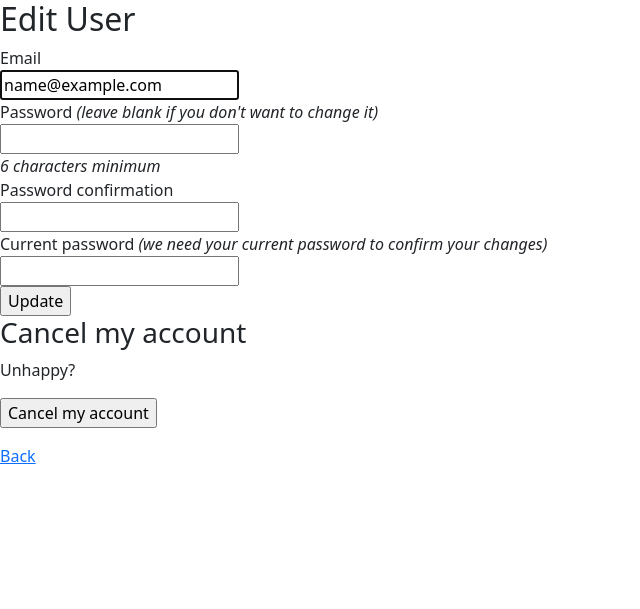
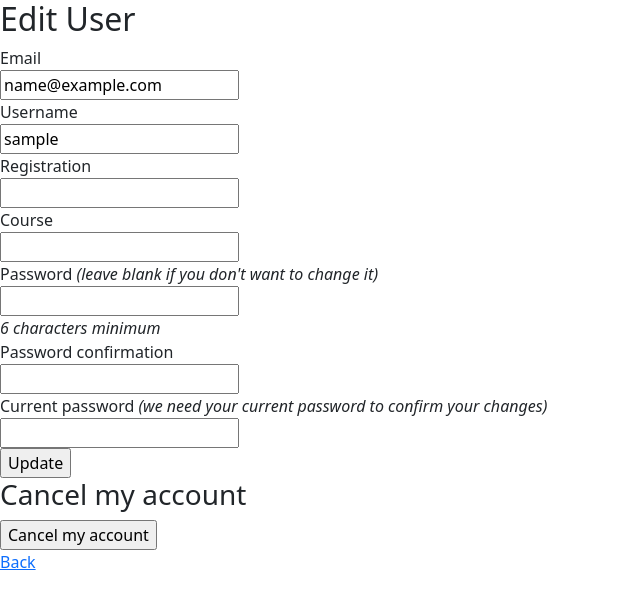
Before and after one commit to EngSwCIC/Reserva-de-Salas, a Rails app: page /edit_user in a window 1280 px wide. Shown: the top 609 px of the page, without its empty margins (0-640 px from the left). Run offline with Rails 7, Linux system fonts and the light colour scheme; the visitor is signed in with stand-in values (Sample User, id 1); style sheets or scripts are compiled from the project's sources; some libraries are stand-ins or nearby versions.

Commit message:
Adicionando botões e corrigindo paths

```diff
--- a/app/views/home/index.html.erb
+++ b/app/views/home/index.html.erb
@@ -2,8 +2,9 @@
 <% if user_signed_in? %>
   <div>Signed in as... <%= current_user.email %></div>
   <%= link_to 'Logout', destroy_user_session_path, method: :delete, class: 'btn btn-primary' %>
+  <%= link_to 'Edit', edit_user_registration_path, class: 'btn btn-primary' %>
 <% end %>
 <% if !user_signed_in? %>
-  <%= link_to 'Login', login_path, class: 'btn btn-primary' %>
-  <%= link_to 'Cadastro', create_user_path, class: 'btn btn-primary' %>
+  <%= link_to 'Login', new_user_session_path, class: 'btn btn-primary' %>
+  <%= link_to 'Cadastro', user_registration_path, class: 'btn btn-primary' %>
 <% end %>
--- a/app/views/users/registrations/edit.html.erb
+++ b/app/views/users/registrations/edit.html.erb
@@ -5,7 +5,22 @@
 
   <div class="field">
     <%= f.label :email %><br />
-    <%= f.email_field :email, autofocus: true, autocomplete: "email" %>
+    <%= f.email_field :email %>
+  </div>
+
+  <div class="field">
+    <%= f.label :username %><br />
+    <%= f.text_field :username, autocomplete: true %>
+  </div>
+
+  <div class="field">
+    <%= f.label :registration %><br />
+    <%= f.text_field :registration, autocomplete: "off" %>
+  </div>
+
+  <div class="field">
+    <%= f.label :course %><br />
+    <%= f.text_field :course, autocomplete: "off" %>
   </div>
 
   <% if devise_mapping.confirmable? && resource.pending_reconfirmation? %>
@@ -38,6 +53,6 @@
 
 <h3>Cancel my account</h3>
 
-<p>Unhappy? <%= button_to "Cancel my account", registration_path(resource_name), data: { confirm: "Are you sure?" }, method: :delete %></p>
+<%= button_to "Cancel my account", registration_path(resource_name), data: { confirm: "Are you sure?" }, method: :delete %>
 
 <%= link_to "Back", :back %>
```
Also changed, not shown: app/views/users/registrations/new.html.erb (+17 -2 lines).
